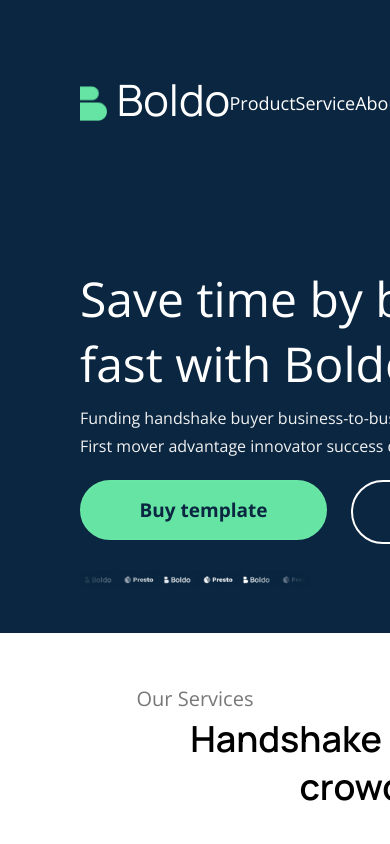
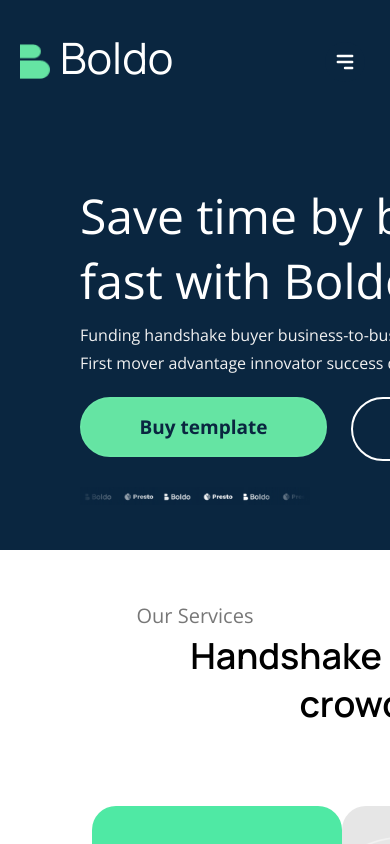
Before and after one commit to olaishola05/Boldo-UI, a React (Create React App) app: page / in a window 390 px wide. Shown: the top 844 px of the page. Built offline with nearby package versions, Linux system fonts and the light colour scheme.

Commit message:
Create new branch for mobile responsiveness

```diff
--- a/src/components/Layouts/Layout.module.css
+++ b/src/components/Layouts/Layout.module.css
@@ -14,6 +14,7 @@
   padding: 71px 80px;
   display: flex;
   justify-content: space-between;
+  position: relative;
 }
 
 .logo {
@@ -34,6 +35,26 @@
   font-weight: 400;
   font-size: 18px;
   line-height: 28px;
+}
+
+.hamburger {
+  border: 0;
+  height: 40px;
+  width: 40px;
+  padding: 0.5rem;
+  border-radius: 50%;
+  background-color: var(--navyblue);
+  cursor: pointer;
+  transition: background-color 0.2s ease-in-out;
+  position: absolute;
+  top: 50%;
+  right: 25px;
+  transform: translateY(-50%);
+  display: none;
+}
+
+.hamburger:hover {
+  background-color: var(--navyblue);
 }
 
 .navbtn a {
@@ -320,3 +341,62 @@
   width: 50px;
   font-size: 40px;
 }
+
+/* Media query */
+
+@media screen and (max-width: 768px) {
+  .hamburger {
+    display: block;
+  }
+
+  .navcontainer, .dynamicNav {
+    padding: 40px 20px;
+  }
+
+  .navcontainer ul {
+    position: absolute;
+    top: 90px;
+    left: 0;
+    flex-direction: column;
+    width: 100%;
+    height: calc(80vh - 60px);
+    background-color: var(--navyblue);
+    border-top: 1px solid black;
+    padding: 20px 0;
+    display: none;
+  }
+
+  .navcontainer.expanded ul{
+    display: block;
+  }
+
+  .navcontainer ul li {
+    text-align: center;
+    margin: 0;
+  }
+
+  .navcontainer ul li a {
+    width: 100%;
+  }
+
+  .navcontainer ul li a:hover {
+    color: var(--green);
+  }
+
+  .dynamicNav ul{
+    position: absolute;
+    top: 90px;
+    left: 0;
+    flex-direction: column;
+    width: 100%;
+    height: calc(60% - 60px);
+    background-color: white;
+    padding: 20px 0;
+    border-top: 1px solid black;
+  }
+
+  .dynamicNav ul li {
+    text-align: center;
+    margin: 0;
+  }
+}
--- a/src/components/Layouts/TopBar.jsx
+++ b/src/components/Layouts/TopBar.jsx
@@ -13,6 +13,7 @@
   const [logo, setLogo] = useState(styles.logo);
   const [brand, setBrand] = useState(styles.Logo);
   const { isTheme, toggleTheme } = React.useContext(ThemeContext);
+  const [isNavExpanded, setIsNavExpanded] = useState(false);
 
   const links = [
     { to: '/', text: 'Product' },
@@ -49,6 +50,22 @@
         <h1><Link to="/" style={isTheme ? { backgroundColor: 'white', color: 'black' } : {}}>Boldo</Link></h1>
       </div>
 
+      <button type="button" className={styles.hamburger} onClick={() => setIsNavExpanded(!isNavExpanded)}>
+        <svg
+          xmlns="http://www.w3.org/2000/svg"
+          className="h-5 w-5"
+          viewBox="0 0 20 20"
+          fill="white"
+        >
+          <path
+            fillRule="evenodd"
+            d="M3 5a1 1 0 011-1h12a1 1 0 110 2H4a1 1 0 01-1-1zM3 10a1 1 0 011-1h12a1 1 0 110 2H4a1 1 0 01-1-1zM9 15a1 1 0 011-1h6a1 1 0 110 2h-6a1 1 0 01-1-1z"
+            clipRule="evenodd"
+          />
+        </svg>
+
+      </button>
+
       <ul>
         { links.map((link) => (
           <li key={link.to}>
```
